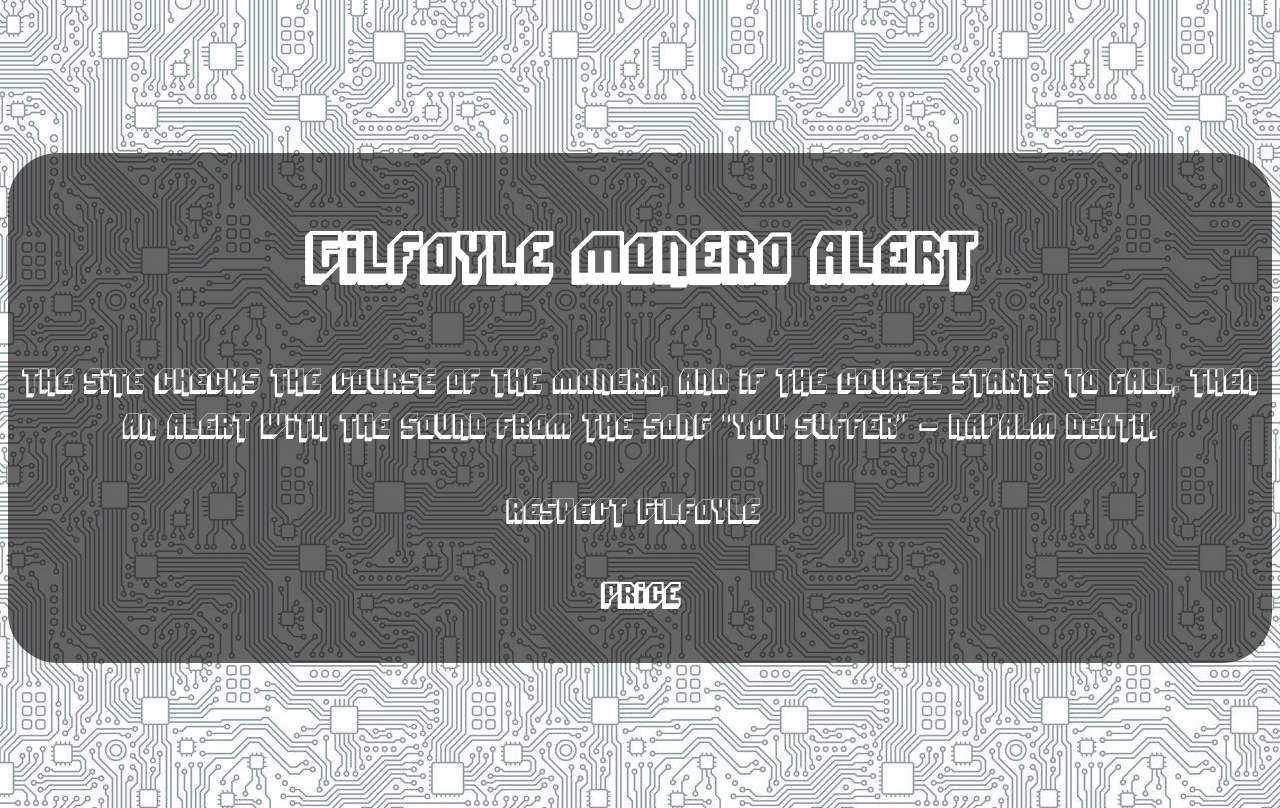
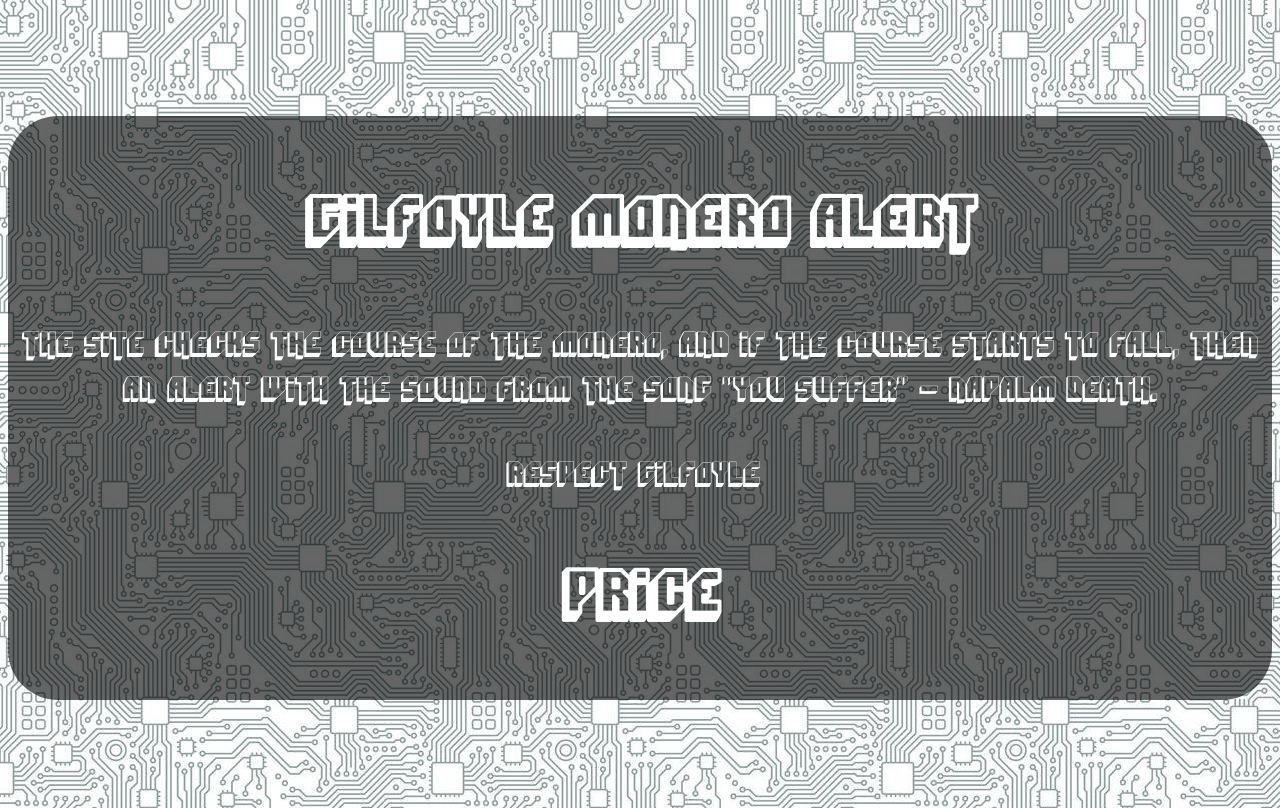
Before and after one commit to ptfn/gilfoyle-monero-alert, a plain HTML site: page index.html in a window 1280 px wide. Drawn offline with nearby package versions, Linux system fonts and the light colour scheme.

Commit message:
Update index.html

```diff
--- a/index.html
+++ b/index.html
@@ -18,7 +18,7 @@
         <p class="p1-1">
             Respect Gilfoyle)
         </p>
-        <h1 class="p1-1">Price</h1>
+        <h1 class="h1-1">Price</h1>
         <p id="p1" class="p1-1"></p>
     </div>
     <audio src="baaah.mp3" controls id="audio-1"></audio>
```
